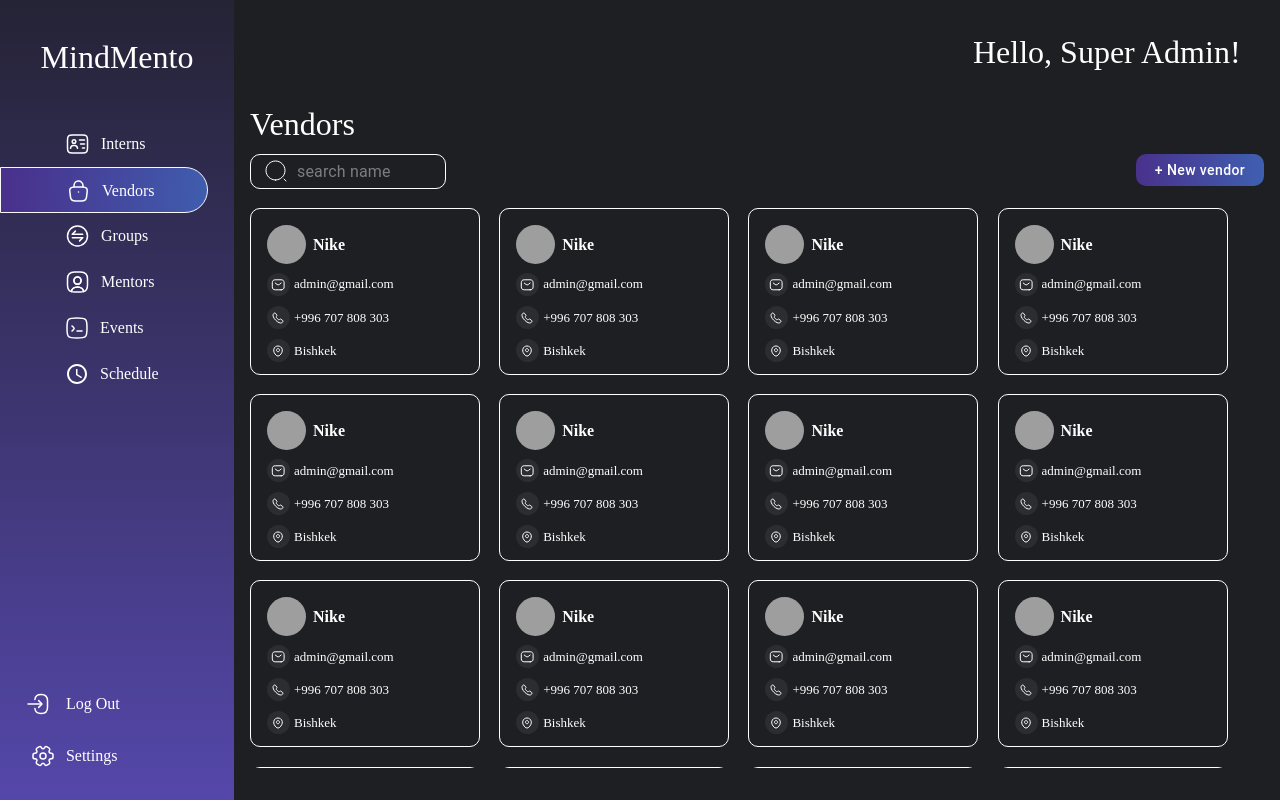
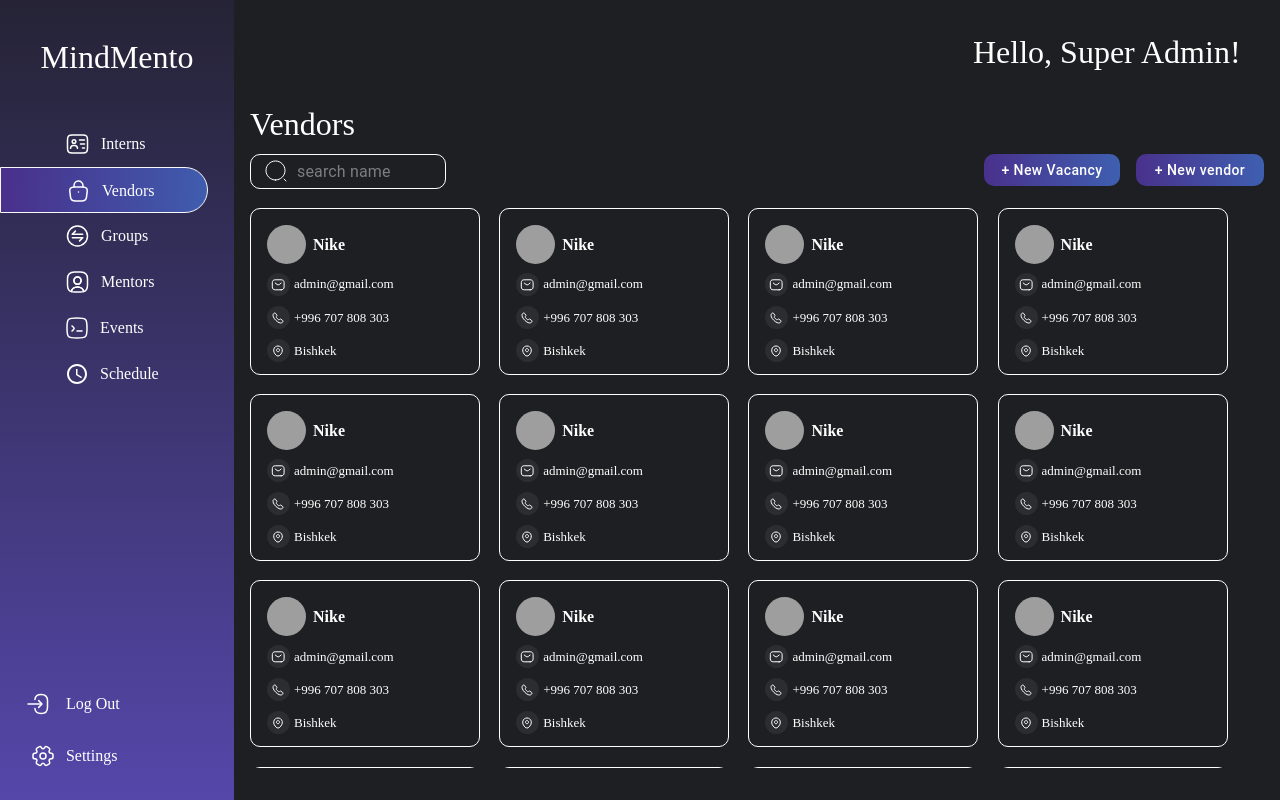
Before and after one commit to alixandr00/MindMentor, a React (Create React App) app: page /vendors in a window 1280 px wide. Built offline with nearby package versions, Linux system fonts and the light colour scheme; grey boxes are pictures that could not be loaded; a web font is replaced by a local one.

Commit message:
save but not finished

```diff
--- a/src/components/vendors/NewVendors.jsx
+++ b/src/components/vendors/NewVendors.jsx
@@ -1,9 +1,21 @@
+import { useState } from 'react'
 import { IconButton, styled } from '@mui/material'
 import { UiButton } from '../UI/button/UiButton'
 import { UiInput } from '../UI/input/UiInput'
 import { SearchIcon } from '../../assets/icons'
+import { VendorsModal } from './NewVacansyModal'
+import { NewVendorModal } from './NewVendorModal'
 
 export const NewVendors = ({ children }) => {
+   const [openModalVendors, setOpenModalVendors] = useState(false)
+   const [openModalVacansy, setOpenModalVacansy] = useState(false)
+
+   const onOpenModalHandler = () => {
+      setOpenModalVendors(true)
+   }
+   const onOpenModalHandlerVacansy = () => {
+      setOpenModalVacansy(true)
+   }
    return (
       <Container>
          <ContIntern>
@@ -26,11 +38,20 @@
                         <SearchIcon />
                      </Icons>
                   </Input>
-                  <UiButtonStyled>+ New vendor</UiButtonStyled>
+                  <ButtonBlock>
+                     <ButtonStyled onClick={onOpenModalHandler}>
+                        + New Vacancy
+                     </ButtonStyled>
+                     <UiButtonStyled onClick={onOpenModalHandlerVacansy}>
+                        + New vendor
+                     </UiButtonStyled>
+                  </ButtonBlock>
                </InputBox>
             </div>
          </ContIntern>
          {children}
+         {openModalVendors ? <VendorsModal /> : ''}
+         {openModalVacansy ? <NewVendorModal /> : ''}
       </Container>
    )
 }
@@ -115,3 +136,10 @@
 const UiButtonStyled = styled(UiButton)({
    width: '8rem',
 })
+const ButtonStyled = styled(UiButton)({
+   width: '8.5rem',
+})
+const ButtonBlock = styled('div')`
+   display: flex;
+   gap: 1rem;
+`
```
